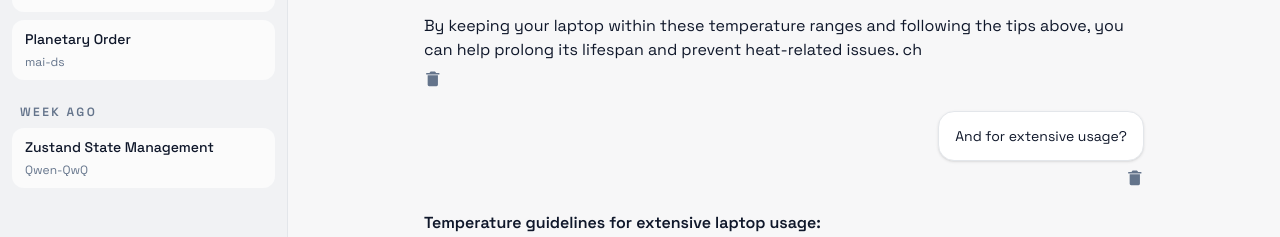
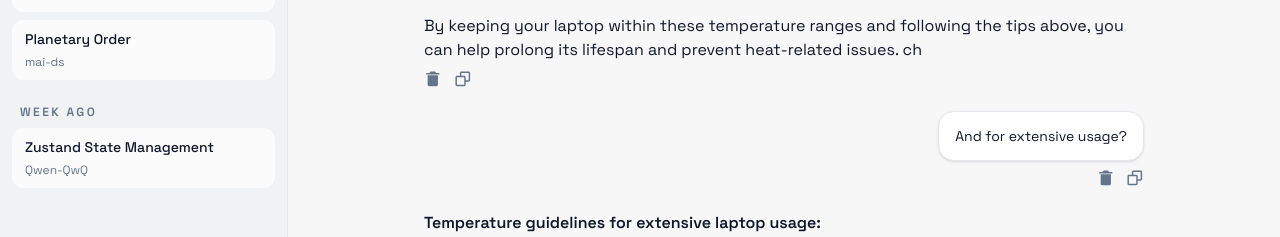
Before and after one commit to BMike903/LLM-front, a React (Vite) app: page / in a window 1280 px wide. Both pictures are taken after a click on the button 143 px from the left and 261 px from the top of the page. Shown: the part 387-624 px from the top of the page. Built offline with nearby package versions, Linux system fonts and the light colour scheme.

Commit message:
copying message added

```diff
--- a/src/components/chatMessage.tsx
+++ b/src/components/chatMessage.tsx
@@ -1,7 +1,7 @@
 import { useState } from "react";
 
 import Markdown from "react-markdown";
-import { BiSolidTrashAlt } from "react-icons/bi";
+import { BiSolidTrashAlt, BiCopy } from "react-icons/bi";
 
 import FileItem from "./fileItem";
 import { Message } from "../types/chat";
@@ -37,9 +37,9 @@ function ChatMessage({ message }: { message: Message }) {
               </div>
             )}
           </div>
-
+          <div className="flex flex-row gap-3 self-end">
             <button
-            className="self-end text-[color:var(--muted)] hover:text-[color:var(--text)]"
+              className="text-[color:var(--muted)] hover:text-[color:var(--text)]"
               onClick={(e) => {
                 e.stopPropagation();
                 setIsModalOpen(true);
@@ -48,6 +48,18 @@ function ChatMessage({ message }: { message: Message }) {
             >
               <BiSolidTrashAlt size="1.1em" />
             </button>
+
+            <button
+              className="text-[color:var(--muted)] hover:text-[color:var(--text)]"
+              onClick={(e) => {
+                e.stopPropagation();
+                navigator.clipboard.writeText(message.content);
+              }}
+              aria-label="Delete message"
+            >
+              <BiCopy size="1.1em" />
+            </button>
+          </div>
         </div>
       </div>
     );
@@ -58,8 +70,9 @@ function ChatMessage({ message }: { message: Message }) {
           <Markdown>{message.content}</Markdown>
         </div>
 
+        <div className="flex flex-row gap-3 self-start">
           <button
-          className="self-start text-[color:var(--muted)] hover:text-[color:var(--text)]"
+            className="text-[color:var(--muted)] hover:text-[color:var(--text)]"
             onClick={(e) => {
               e.stopPropagation();
               setIsModalOpen(true);
@@ -68,6 +81,18 @@ function ChatMessage({ message }: { message: Message }) {
           >
             <BiSolidTrashAlt size="1.1em" />
           </button>
+
+          <button
+            className="text-[color:var(--muted)] hover:text-[color:var(--text)]"
+            onClick={(e) => {
+              e.stopPropagation();
+              navigator.clipboard.writeText(message.content);
+            }}
+            aria-label="Delete message"
+          >
+            <BiCopy size="1.1em" />
+          </button>
+        </div>
       </div>
     );
   }
```
Lines whose indentation alone changed are shown as unchanged.
